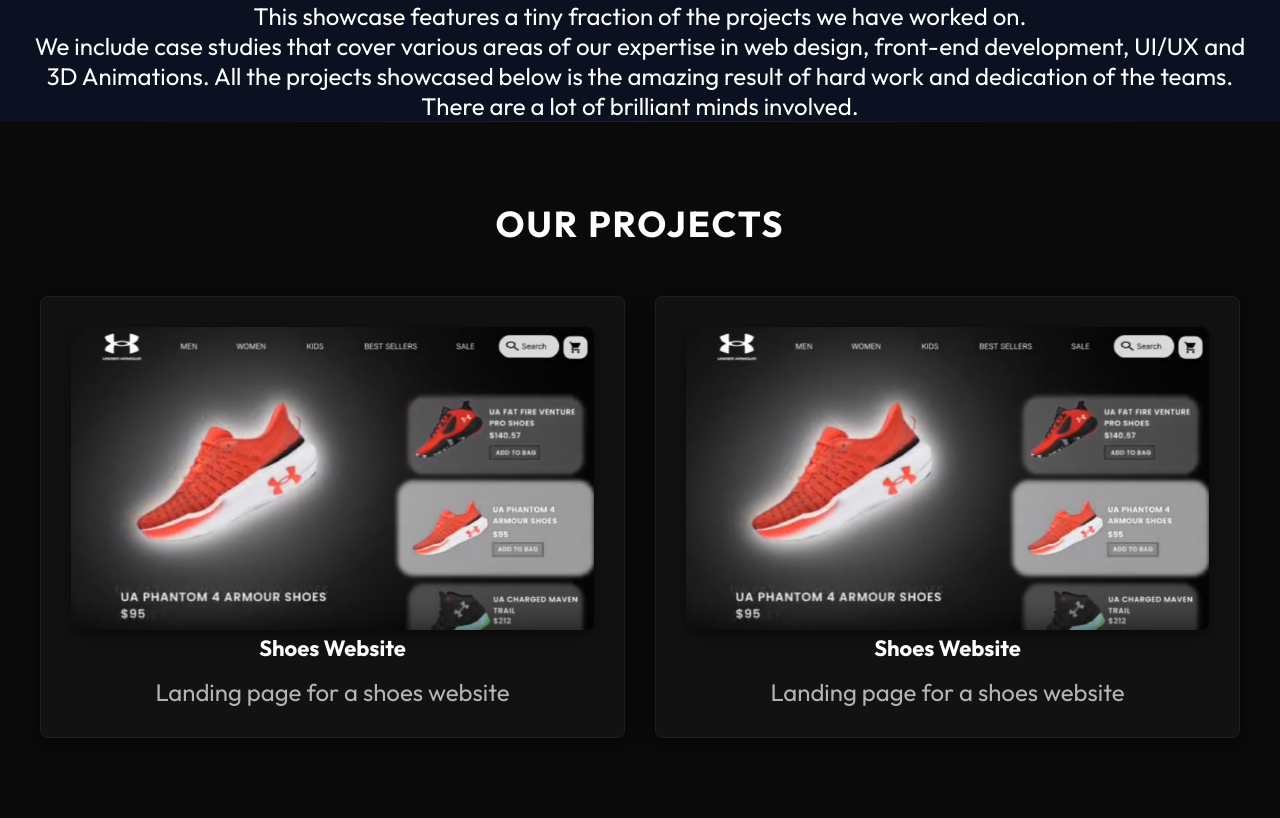
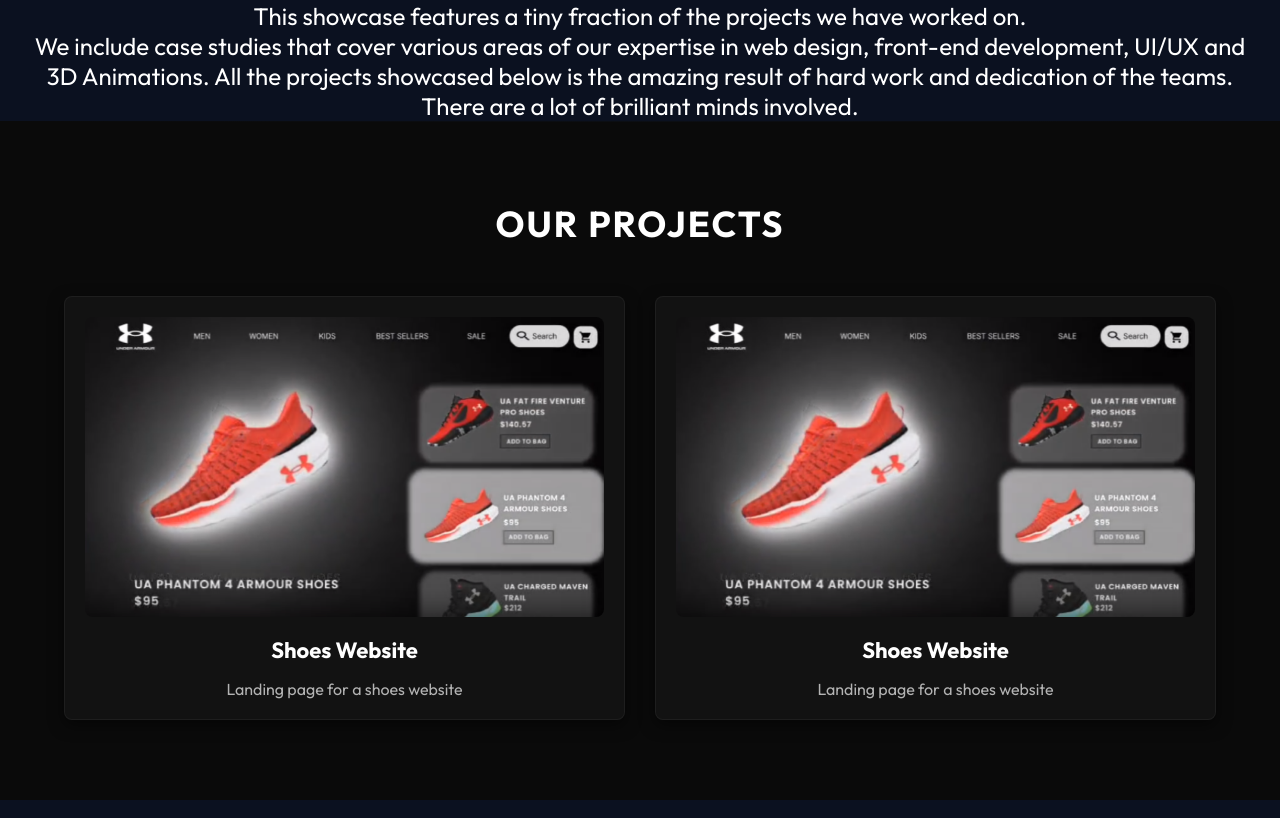
Before and after one commit to omchaturvedi0412/Evolve-Edge, a React (Create React App) app: page /projects in a window 1280 px wide. Shown: the part 340-1158 px from the top of the page. Built offline with nearby package versions, Linux system fonts and the light colour scheme.

Commit message:
Updated project with recent changes

```diff
--- a/src/components/AfterFaq.jsx
+++ b/src/components/AfterFaq.jsx
@@ -1,6 +1,13 @@
-import './AfterFaq.css'
+import { useNavigate } from 'react-router-dom';
+import './AfterFaq.css';
 
 function AfterFaq() {
+    const navigate = useNavigate();
+
+    const handleEnquireClick = () => {
+        navigate('/contact');
+    };
+
     return (
         <div className='mainContainer'>
             <div className='container'>
@@ -27,12 +34,12 @@
                     Ready to bring your project to life? Our team of experts is here to help. Request a quote today
                     to get started or begin a conversation to learn more about our services.
                     We pride ourselves on delivering high-quality work at reasonable cost. Don't wait – let's get started!
-                    <div className='buttonContainer'>
-                        <button className='enquire'>
-                            Enquire Now
-                        </button>
-                    </div>
                 </p>
+                <div className='buttonContainer'>
+                    <button className='enquire' onClick={handleEnquireClick}>
+                        Enquire Now
+                    </button>
+                </div>
             </div>
         </div>
     )
--- a/src/components/Footer.jsx
+++ b/src/components/Footer.jsx
@@ -18,7 +18,7 @@
         <div className={styles.column}>
           <h4>Get in Touch</h4>
           <ul>
-            <li><a href="#">Book a Call</a></li>
+
             <li><a href="#">Submit an Enquiry</a></li>
             <li>Contact us:</li>
             <li><a href="tel:+91xxxxxxxxxx">IND: 📱 +91 xxxxxxxxxx</a></li>
--- a/src/components/HeroSection.jsx
+++ b/src/components/HeroSection.jsx
@@ -4,11 +4,17 @@
 import vrGuyImage from "../assets/images/vrguy.png";
 import visionImage from "../assets/images/vision.png";
 import missionImage from "../assets/images/mission.png";
-
 import VectorBlue from "../assets/images/VectorBlue.png";
 import Navbar from "./Navbar";
+import { useNavigate } from "react-router-dom"; // Add this import
 
 const HeroSection = () => {
+  const navigate = useNavigate(); // Initialize the navigate function
+
+  const handleEnquireClick = () => {
+    navigate("/contact"); // Navigate to contact page
+  };
+
   return (
     <div className="hero-wrapper">
       <Navbar />
@@ -16,10 +22,8 @@
       <section className="hero">
         <div className="hero-left">
           <div className="hero-quote">
-
             <div className="robot-container">
               <img className="robot-image" src={robotImage} alt="Robot" />
-
             </div>
             <p className="hero-text">"A space where innovation meets implementation."</p>
           </div>
@@ -36,7 +40,9 @@
               <img className="vrGuy" src={vrGuyImage} alt="VR Guy" />
             </div>
 
-            <button className="enquire-button">Enquire Now</button>
+            <button className="enquire-button" onClick={handleEnquireClick}>
+              Enquire Now
+            </button>
           </div>
         </div>
 
--- a/src/components/Navbar.jsx
+++ b/src/components/Navbar.jsx
@@ -7,6 +7,28 @@
   const [showNavbar, setShowNavbar] = useState(true);
   const [lastScrollY, setLastScrollY] = useState(0);
   const navigate = useNavigate();
+
+  const handleHomeClick = () => {
+    if (window.location.pathname === "/") {
+      const heroSection = document.getElementById("hero");
+      if (heroSection) {
+        heroSection.scrollIntoView({ behavior: "smooth" });
+      } else {
+        window.scrollTo({ top: 0, behavior: "smooth" });
+      }
+    } else {
+      navigate("/");
+      window.scrollTo({ top: 0, behavior: "smooth" });
+    }
+  };
+
+  const handleContactClick = () => {
+    navigate("/contact");
+    // Scroll to top after navigation is complete
+    setTimeout(() => {
+      window.scrollTo({ top: 0, behavior: "smooth" });
+    }, 0);
+  };
 
   const scrollToSection = (id) => {
     if (window.location.pathname !== "/") {
@@ -40,18 +62,18 @@
   return (
     <div className="navbar-wrapper">
       <div className="navbar-logo-static">
-        <img src={Logo} alt="Logo" onClick={() => navigate("/")} style={{ cursor: "pointer" }} />
+        <img src={Logo} alt="Logo" onClick={handleHomeClick} style={{ cursor: "pointer" }} />
       </div>
 
       <div className={`navbar-container ${showNavbar ? "visible" : "hidden"}`}>
         <nav className="navbar">
           <ul className="navbar-links">
-            <li onClick={() => navigate("/")}>Home</li>
+            <li onClick={handleHomeClick}>Home</li>
             <li onClick={() => scrollToSection("about")}>About</li>
             <li onClick={() => scrollToSection("services")}>Services</li>
             <li onClick={() => navigate("/projects")}>Projects</li>
             <li onClick={() => scrollToSection("faq")}>FAQ's</li>
-            <li onClick={() => navigate("/contact")}>Contact</li>
+            <li onClick={handleContactClick}>Contact</li>
           </ul>
         </nav>
       </div>
--- a/src/components/ProjectCard.jsx
+++ b/src/components/ProjectCard.jsx
@@ -9,31 +9,27 @@
     cardDescription
 }) => {
     const [isModalOpen, setIsModalOpen] = useState(false);
-    const [isHovered, setIsHovered] = useState(false);
 
     const handleCardClick = () => {
         setIsModalOpen(true);
     };
 
-    const handleCloseModal = () => {
+    const handleCloseModal = (e) => {
+        e.stopPropagation();
         setIsModalOpen(false);
     };
 
     return (
         <>
-            <div className="service-card" onClick={handleCardClick}>
+            <div className="project-card" onClick={handleCardClick}>
                 <img src={thumbnail} alt="Thumbnail" className="thumbnail" />
                 <h3>{cardTitle}</h3>
                 <p>{cardDescription}</p>
             </div>
 
             {isModalOpen && (
-                <div className="modal-overlay">
-                    <div
-                        className="video-modal"
-                        onMouseEnter={() => setIsHovered(true)}
-                        onMouseLeave={() => setIsHovered(false)}
-                    >
+                <div className="modal-overlay" onClick={handleCloseModal}>
+                    <div className="video-modal" onClick={(e) => e.stopPropagation()}>
                         <button className="close-button" onClick={handleCloseModal}>
                             &times;
                         </button>
@@ -44,13 +40,12 @@
                             </div>
                         </div>
                         <video
-                            autoPlay={isHovered}
+                            autoPlay
                             loop
                             muted
                             playsInline
                             controls
                             className="custom-video-player"
-                            style={{ backgroundColor: 'black' }}
                         >
                             <source src={videoSrc} type="video/mp4" />
                             Your browser does not support the video tag.
--- a/src/components/Projects.css
+++ b/src/components/Projects.css
@@ -1,9 +1,9 @@
 /* Global Styles */
 :root {
-  --primary-color: #a719ff; /* Bright green accent */
-  --secondary-color: #7400ad; /* Light blue accent */
-  --background-color: #0a0a0a; /* Very dark background */
-  --card-background: #121212; /* Slightly lighter dark for cards */
+  --primary-color: rgba(15, 23, 42, 1);
+  --secondary-color: rgba(255, 220, 107, 1);
+  --background-color: #0a0a0a;
+  --card-background: #121212;
   --text-color: #ffffff;
   --text-secondary: #b3b3b3;
   --dark-gray: #1e1e1e;
@@ -13,19 +13,19 @@
   --border-radius: 8px;
 }
 
-.heading{
+.heading {
     margin: 3rem;
 }
 
-.heading>p{
+.heading>p {
     font-size: 36px;
     font-weight: 500;
     margin: auto;
     position: relative;
     width: fit-content;
+}
 
-}
-.heading>p::after{
+.heading>p::after {
     content: '';
     position: absolute;
     width: 70%;
@@ -35,7 +35,8 @@
     right: -20px;
     border-radius: 5px;
 }
-p{
+
+p {
     font-size: 24px;
     font-weight: 400;
     padding: 0 2rem;
@@ -45,15 +46,15 @@
   padding: 80px 0;
 }
 
-/* Services Section */
-.services {
+/* Projects Section */
+.projects-section {
   text-align: center;
-  padding: 80px 0%;
+  padding: 80px 5%;
   background-color: var(--background-color);
   position: relative;
 }
 
-.services::before {
+.projects-section::before {
   content: '';
   position: absolute;
   top: 0;
@@ -64,7 +65,7 @@
   opacity: 0.3;
 }
 
-.services h2 {
+.projects-section h2 {
   font-size: 36px;
   margin-bottom: 50px;
   color: var(--text-color);
@@ -72,26 +73,113 @@
   letter-spacing: 2px;
 }
 
-.services-container {
+.projects-container {
   display: grid;
-  grid-template-columns: repeat(auto-fit, minmax(250px, 1fr));
+  grid-template-columns: repeat(auto-fit, minmax(300px, 1fr));
   gap: 30px;
   max-width: 1200px;
   margin: 0 auto;
 }
 
-.service-card {
+/* Modal Styles */
+.modal-overlay {
+  position: fixed;
+  top: 0;
+  left: 0;
+  right: 0;
+  bottom: 0;
+  background-color: rgba(0, 0, 0, 0.9);
+  display: flex;
+  justify-content: center;
+  align-items: center;
+  z-index: 1000;
+  padding: 20px;
+}
+
+.video-modal {
+  position: relative;
+  width: 80%;
+  max-width: 1200px;
+  max-height: 90vh;
+  background: var(--card-background);
+  border-radius: var(--border-radius);
+  overflow: hidden;
+  box-shadow: 0 0 30px rgba(15, 23, 42, 1);
+}
+
+.close-button {
+  position: absolute;
+  top: 15px;
+  right: 15px;
+  background: rgba(0, 0, 0, 0.7);
+  color: white;
+  border: none;
+  width: 40px;
+  height: 40px;
+  border-radius: 50%;
+  font-size: 24px;
+  cursor: pointer;
+  z-index: 10;
+  transition: var(--transition);
+}
+
+.close-button:hover {
+  background: var(--primary-color);
+  transform: scale(1.1);
+}
+
+.video-overlay-content {
+  position: absolute;
+  top: 0;
+  left: 0;
+  width: 100%;
+  padding: 20px;
+  background: linear-gradient(to bottom, rgba(0,0,0,0.8), transparent);
+  z-index: 2;
+}
+
+.video-overlay-content h2 {
+  color: white;
+  margin: 0;
+  text-align: left;
+}
+
+.modal-footer {
+  display: flex;
+  justify-content: space-between;
+  align-items: center;
+  margin-top: 10px;
+}
+
+.modal-footer p {
+  color: var(--text-secondary);
+  margin: 0;
+  font-size: 16px;
+  padding: 0;
+}
+
+.custom-video-player {
+  width: 100%;
+  height: auto;
+  max-height: 80vh;
+  display: block;
+  outline: none;
+}
+
+/* Project Card Styles */
+.project-card {
   background-color: var(--card-background);
-  padding: 30px;
+  padding: 20px;
   border-radius: var(--border-radius);
   box-shadow: var(--box-shadow);
   transition: var(--transition);
   border: 1px solid rgba(255, 255, 255, 0.05);
   position: relative;
   overflow: hidden;
+  cursor: pointer;
 }
 
-.service-card::before {
+.project-card::before {
   content: '';
   position: absolute;
   top: 0;
@@ -104,31 +192,35 @@
   transition: transform 0.5s ease;
 }
 
-.service-card:hover {
+.project-card:hover {
   transform: translateY(-10px);
   box-shadow: 0 15px 30px rgba(0, 0, 0, 0.7);
-  border-color: rgba(138, 0, 230, 0.2);
+  border-color: rgba(255, 220, 107, 1);
 }
 
-.service-card:hover::before {
+.project-card:hover::before {
   transform: scaleY(1);
 }
 
-.service-card h3 {
+.project-card h3 {
   font-size: 22px;
   margin-bottom: 15px;
   color: var(--text-color);
 }
 
-.service-card p {
+.project-card p {
   color: var(--text-secondary);
+  font-size: 16px;
 }
 
 .thumbnail {
   width: 100%;
   height: auto;
-  padding : -1rem;
   border-radius: var(--border-radius);
-  box-shadow: var(--box-shadow);
+  margin-bottom: 15px;
   transition: var(--transition);
 }
+
+.project-card:hover .thumbnail {
+  transform: scale(1.03);
+}
--- a/src/components/Projects.jsx
+++ b/src/components/Projects.jsx
@@ -44,9 +44,9 @@
                     </p>
                 </div>
             </div>
-            <section id="projects" className="services">
+            <section id="projects" className="projects-section">
                 <h2>Our Projects</h2>
-                <div className="services-container">
+                <div className="projects-container">
                     {projectsData.map((project, index) => (
                         <ProjectCard
                             key={index}
```
